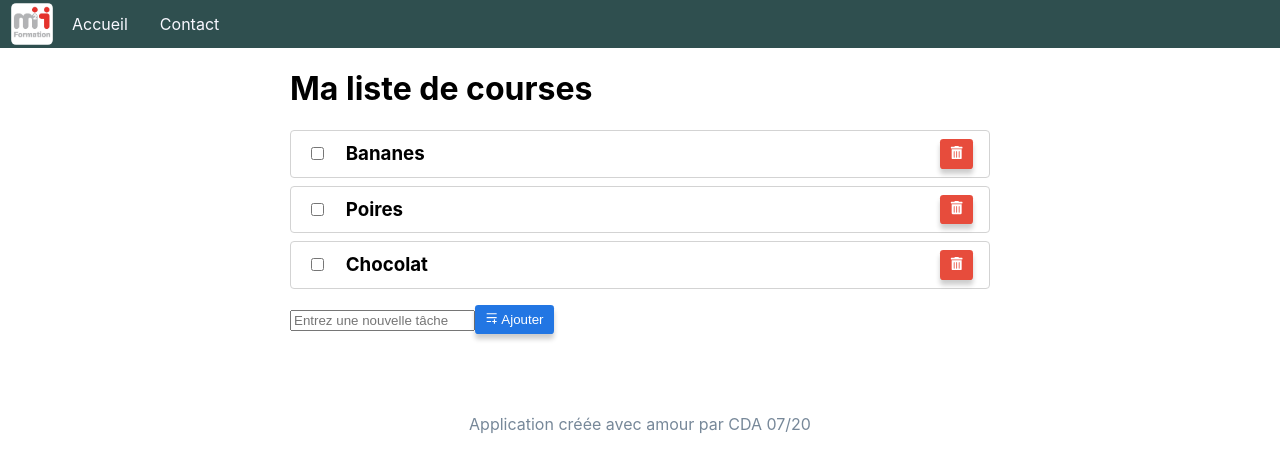
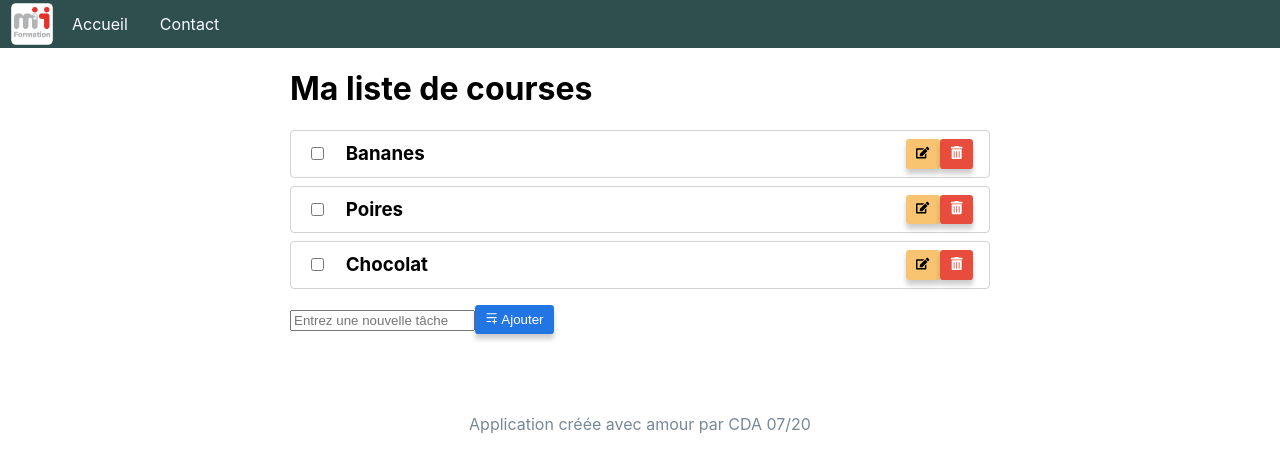
Before and after one commit to M2i-CDA-0720-Grenoble/s20-mobile-react-intro, a React (Create React App) app: page / in a window 1280 px wide. Shown: the top 472 px of the page. Built offline with nearby package versions, Linux system fonts and the light colour scheme.

Commit message:
Add todo update

```diff
--- a/src/App.jsx
+++ b/src/App.jsx
@@ -39,15 +39,25 @@ const App = () => {
   const deleteTodo = (text) => {
     // Remplace la liste des tâches existantes par une nouvelle liste contenant...
     setTodos(
-      // ...contenant toutes les tâches actuelle, sauf celle passée en paramètre
+      // ...toutes les tâches actuelle, sauf celle passée en paramètre
       todos.filter( (item) => item !== text )
+    );
+  }
+
+  const updateTodo = (text, newText) => {
+    // Remplace la liste des tâches existantes par une nouvelle liste...
+    setTodos (
+      // ...dans laquelle seul le texte recherché est remplacé par un nouveau texte
+      todos.map(
+        (item) => item === text ? newText : item
+      )
     );
   }
 
   return (
     <Layout>
       <h1>Ma liste de courses</h1>
-      <TodoList todos={todos} deleteTodo={deleteTodo} />
+      <TodoList todos={todos} deleteTodo={deleteTodo} updateTodo={updateTodo} />
       <form onSubmit={handleSubmit}>
         <input
           type="text"
--- a/src/components/Button.css
+++ b/src/components/Button.css
@@ -58,3 +58,7 @@
 .Button.blue {
     background-color: #2276E3;
 }
+
+.Button.yellow {
+    background-color: #F8C471;
+}
--- a/src/components/Todo.css
+++ b/src/components/Todo.css
@@ -17,7 +17,8 @@
     cursor: pointer;
 }
 
-.Todo-text {
+.Todo-text,
+.Todo-form {
     margin: 0 1em;
     flex-grow: 1;
 }
--- a/src/components/Todo.jsx
+++ b/src/components/Todo.jsx
@@ -1,6 +1,6 @@
 import './Todo.css';
 import { useState } from 'react';
-import { FaTrashAlt } from "react-icons/fa";
+import { FaCheck, FaTrashAlt, FaEdit } from "react-icons/fa";
 import { Button } from '.';
 
 // On peut "extraire" des propriétés des object JavaScript et les assigner
@@ -11,15 +11,49 @@ import { Button } from '.';
 // const { text } = props;
 // Qui est elle-même l'équivalent de:
 // const text = props.text;
-const Todo = ({ text, deleteTodo }) => {
+const Todo = ({ text, deleteTodo, updateTodo }) => {
   // Crée un état permettant de retenir si la tâche a été déclarée terminée ou non
   const [done, setDone] = useState(false);
+  // Crée un état permettant de retenir si la tâche est en cours de modification
+  const [editing, setEditing] = useState(false);
+  // Crée un état permettant de retenir le contenu actuel du champ texte
+  const [newText, setNewText] = useState(text);
+
+  // Crée une fonction permettant de gérer la validation du formulaire
+  const handleSubmit = (event) => {
+    // Empêche le rechargement de la page
+    event.preventDefault();
+    // Applique la modification
+    updateTodo(text, newText);
+    // Sort du mode "édition"
+    setEditing(false);
+  }
 
   return (
     <li className="Todo">
       <input type="checkbox" className="Todo-check" onChange={(event) => setDone(event.target.checked)} />
-      <h3 className={ 'Todo-text' + (done ? ' done' : '') }>{text}</h3>
+
+      {
+        editing ?
+          <form className="Todo-form" onSubmit={handleSubmit}>
+            <input
+              type="text"
+              placeholder="Nom de la tâche"
+              value={newText}
+              onChange={(event) => setNewText(event.target.value)}
+            />
+            <Button color="blue" dark>
+              <FaCheck />
+            </Button>
+          </form>
+        :
+          <h3 className={ 'Todo-text' + (done ? ' done' : '') }>{text}</h3>
+      }
+
       <div className="Todo-icons">
+        <Button color="yellow" onClick={() => setEditing(true)}>
+          <FaEdit />
+        </Button>
         <Button color="red" dark onClick={() => deleteTodo(text)}>
           <FaTrashAlt />
         </Button>
--- a/src/components/TodoList.jsx
+++ b/src/components/TodoList.jsx
@@ -17,11 +17,11 @@ import Todo from './Todo';
 // const { todos } = props;
 // Qui est elle-même l'équivalent de:
 // const todos = props.todos;
-const TodoList = ({ todos, deleteTodo }) =>
+const TodoList = ({ todos, deleteTodo, updateTodo }) =>
   <ul className="TodoList">
     {
       todos.map(
-        (text, index) => <Todo key={index} text={text} deleteTodo={deleteTodo} />
+        (text, index) => <Todo key={index} text={text} deleteTodo={deleteTodo} updateTodo={updateTodo} />
       )
     }
   </ul>
```
